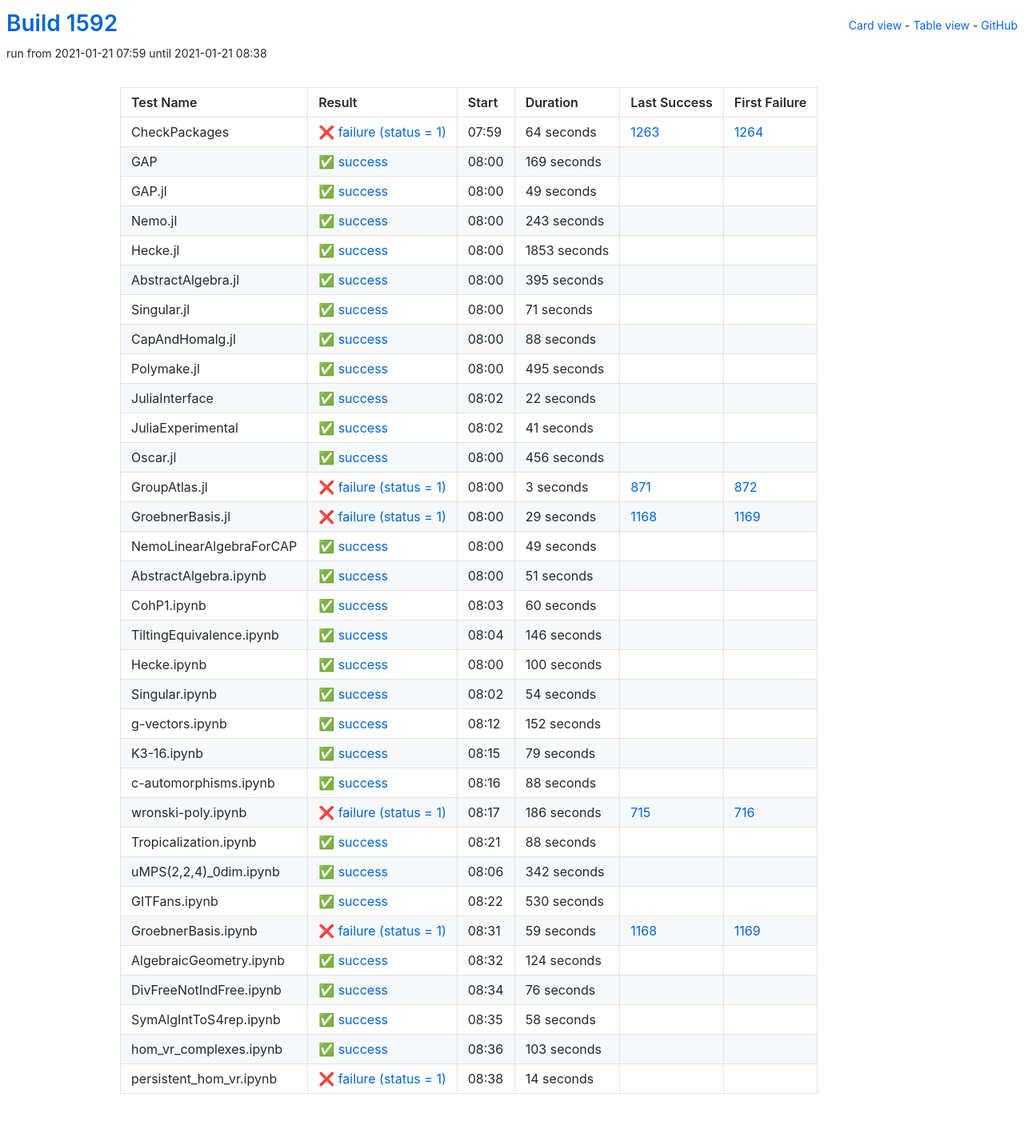
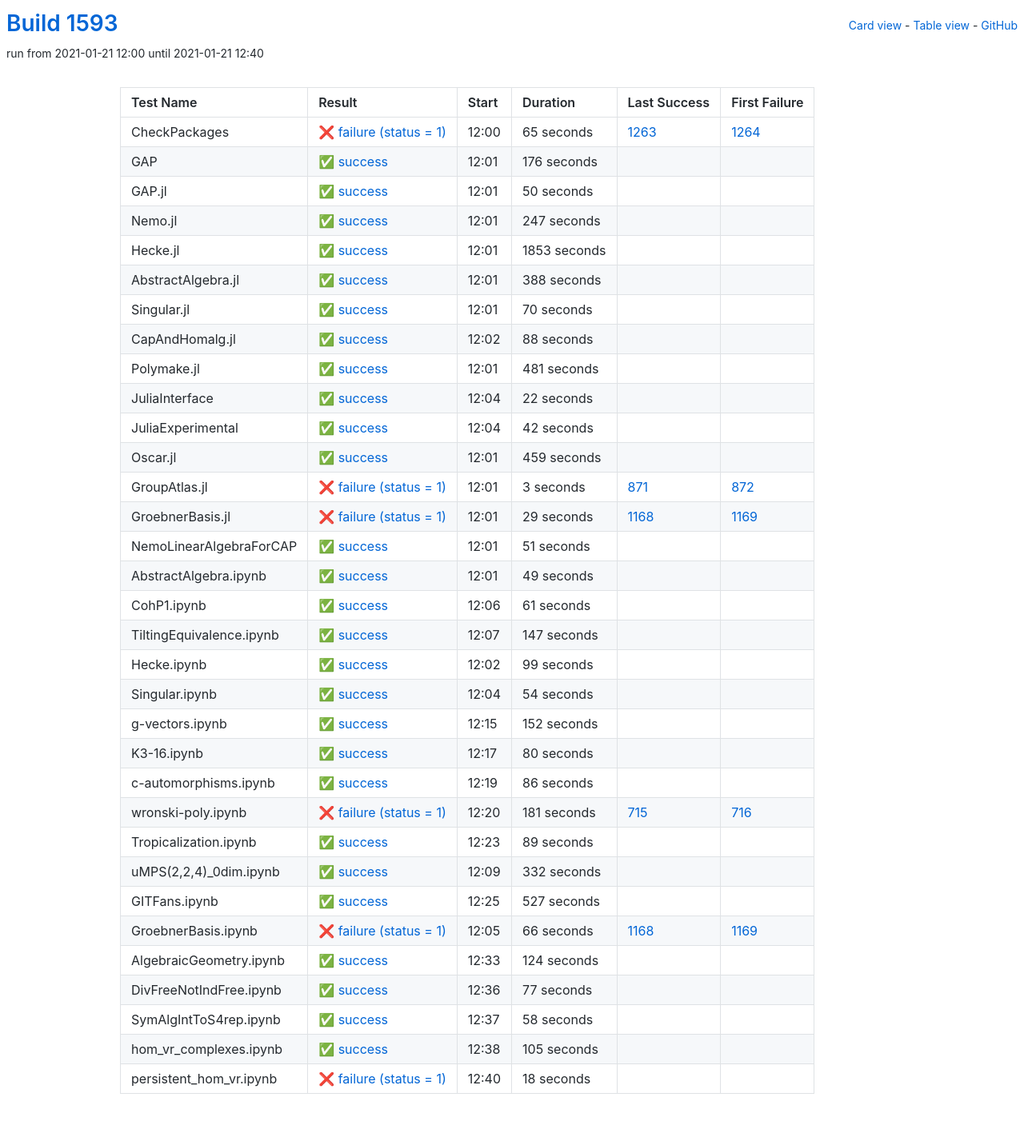
Before and after one commit to oscar-system/oscar-ci-status-stable, a Jekyll site: the page built from table.html, in a window 1280 px wide. Shown: the whole page at 80% size. Built offline with Jekyll 4.4.1, drawn with Linux system fonts in a browser that asks for light colours.

Commit message:
Build #1593

```diff
--- a/_data/ci.yml
+++ b/_data/ci.yml
@@ -1,6 +1,6 @@
 ---
-build: 1592
-build_url: https://oscarci.mathematik.uni-kl.de/job/oscar-stable/1592/
+build: 1593
+build_url: https://oscarci.mathematik.uni-kl.de/job/oscar-stable/1593/
 job: oscar-stable
 organization: oscar-system
 repo: oscar-ci-status-stable
@@ -8,56 +8,56 @@ repourl: https://github.com/oscar-system/oscar-ci-status-stable
 tests:
 - name: CheckPackages
   id: checkpackages
-  log: https://oscarci.mathematik.uni-kl.de/job/oscar-stable/1592/artifact/logs/build-1592/CheckPackages.log
-  start: 2021-01-21 07:59
+  log: https://oscarci.mathematik.uni-kl.de/job/oscar-stable/1593/artifact/logs/build-1593/CheckPackages.log
+  start: 2021-01-21 12:00
   success: false
   exitcode: 1
   status: failure
-  duration: 64
+  duration: 65
   last_success: 1263
   last_success_url: https://oscarci.mathematik.uni-kl.de/job/oscar-stable/1263/
   first_failure: 1264
   first_failure_url: https://oscarci.mathematik.uni-kl.de/job/oscar-stable/1264/
 - name: GAP
   id: gap
-  log: https://oscarci.mathematik.uni-kl.de/job/oscar-stable/1592/artifact/logs/build-1592/GAP.log
-  start: 2021-01-21 08:00
+  log: https://oscarci.mathematik.uni-kl.de/job/oscar-stable/1593/artifact/logs/build-1593/GAP.log
+  start: 2021-01-21 12:01
   success: true
   exitcode: 0
   status: success
-  duration: 169
+  duration: 176
   last_success: false
   last_success_url:
   first_failure: false
   first_failure_url:
 - name: GAP.jl
   id: gap-jl
-  log: https://oscarci.mathematik.uni-kl.de/job/oscar-stable/1592/artifact/logs/build-1592/GAP.jl.log
-  start: 2021-01-21 08:00
+  log: https://oscarci.mathematik.uni-kl.de/job/oscar-stable/1593/artifact/logs/build-1593/GAP.jl.log
+  start: 2021-01-21 12:01
   success: true
   exitcode: 0
   status: success
-  duration: 49
+  duration: 50
   last_success: false
   last_success_url:
   first_failure: false
   first_failure_url:
 - name: Nemo.jl
   id: nemo-jl
-  log: https://oscarci.mathematik.uni-kl.de/job/oscar-stable/1592/artifact/logs/build-1592/Nemo.jl.log
-  start: 2021-01-21 08:00
+  log: https://oscarci.mathematik.uni-kl.de/job/oscar-stable/1593/artifact/logs/build-1593/Nemo.jl.log
+  start: 2021-01-21 12:01
   success: true
   exitcode: 0
   status: success
-  duration: 243
+  duration: 247
   last_success: false
   last_success_url:
   first_failure: false
   first_failure_url:
 - name: Hecke.jl
   id: hecke-jl
-  log: https://oscarci.mathematik.uni-kl.de/job/oscar-stable/1592/artifact/logs/build-1592/Hecke.jl.log
-  start: 2021-01-21 08:00
+  log: https://oscarci.mathematik.uni-kl.de/job/oscar-stable/1593/artifact/logs/build-1593/Hecke.jl.log
+  start: 2021-01-21 12:01
   success: true
   exitcode: 0
   status: success
@@ -68,32 +68,32 @@ tests:
   first_failure_url:
 - name: AbstractAlgebra.jl
   id: abstractalgebra-jl
-  log: https://oscarci.mathematik.uni-kl.de/job/oscar-stable/1592/artifact/logs/build-1592/AbstractAlgebra.jl.log
-  start: 2021-01-21 08:00
+  log: https://oscarci.mathematik.uni-kl.de/job/oscar-stable/1593/artifact/logs/build-1593/AbstractAlgebra.jl.log
+  start: 2021-01-21 12:01
   success: true
   exitcode: 0
   status: success
-  duration: 395
+  duration: 388
   last_success: false
   last_success_url:
   first_failure: false
   first_failure_url:
 - name: Singular.jl
   id: singular-jl
-  log: https://oscarci.mathematik.uni-kl.de/job/oscar-stable/1592/artifact/logs/build-1592/Singular.jl.log
-  start: 2021-01-21 08:00
+  log: https://oscarci.mathematik.uni-kl.de/job/oscar-stable/1593/artifact/logs/build-1593/Singular.jl.log
+  start: 2021-01-21 12:01
   success: true
   exitcode: 0
   status: success
-  duration: 71
+  duration: 70
   last_success: false
   last_success_url:
   first_failure: false
   first_failure_url:
 - name: CapAndHomalg.jl
   id: capandhomalg-jl
-  log: https://oscarci.mathematik.uni-kl.de/job/oscar-stable/1592/artifact/logs/build-1592/CapAndHomalg.jl.log
-  start: 2021-01-21 08:00
+  log: https://oscarci.mathematik.uni-kl.de/job/oscar-stable/1593/artifact/logs/build-1593/CapAndHomalg.jl.log
+  start: 2021-01-21 12:02
   success: true
   exitcode: 0
   status: success
@@ -104,20 +104,20 @@ tests:
   first_failure_url:
 - name: Polymake.jl
   id: polymake-jl
-  log: https://oscarci.mathematik.uni-kl.de/job/oscar-stable/1592/artifact/logs/build-1592/Polymake.jl.log
-  start: 2021-01-21 08:00
+  log: https://oscarci.mathematik.uni-kl.de/job/oscar-stable/1593/artifact/logs/build-1593/Polymake.jl.log
+  start: 2021-01-21 12:01
   success: true
   exitcode: 0
   status: success
-  duration: 495
+  duration: 481
   last_success: false
   last_success_url:
   first_failure: false
   first_failure_url:
 - name: JuliaInterface
   id: juliainterface
-  log: https://oscarci.mathematik.uni-kl.de/job/oscar-stable/1592/artifact/logs/build-1592/JuliaInterface.log
-  start: 2021-01-21 08:02
+  log: https://oscarci.mathematik.uni-kl.de/job/oscar-stable/1593/artifact/logs/build-1593/JuliaInterface.log
+  start: 2021-01-21 12:04
   success: true
   exitcode: 0
   status: success
@@ -128,32 +128,32 @@ tests:
   first_failure_url:
 - name: JuliaExperimental
   id: juliaexperimental
-  log: https://oscarci.mathematik.uni-kl.de/job/oscar-stable/1592/artifact/logs/build-1592/JuliaExperimental.log
-  start: 2021-01-21 08:02
+  log: https://oscarci.mathematik.uni-kl.de/job/oscar-stable/1593/artifact/logs/build-1593/JuliaExperimental.log
+  start: 2021-01-21 12:04
   success: true
   exitcode: 0
   status: success
-  duration: 41
+  duration: 42
   last_success: false
   last_success_url:
   first_failure: false
   first_failure_url:
 - name: Oscar.jl
   id: oscar-jl
-  log: https://oscarci.mathematik.uni-kl.de/job/oscar-stable/1592/artifact/logs/build-1592/Oscar.jl.log
-  start: 2021-01-21 08:00
+  log: https://oscarci.mathematik.uni-kl.de/job/oscar-stable/1593/artifact/logs/build-1593/Oscar.jl.log
+  start: 2021-01-21 12:01
   success: true
   exitcode: 0
   status: success
-  duration: 456
+  duration: 459
   last_success: false
   last_success_url:
   first_failure: false
   first_failure_url:
 - name: GroupAtlas.jl
   id: groupatlas-jl
-  log: https://oscarci.mathematik.uni-kl.de/job/oscar-stable/1592/artifact/logs/build-1592/GroupAtlas.jl.log
-  start: 2021-01-21 08:00
+  log: https://oscarci.mathematik.uni-kl.de/job/oscar-stable/1593/artifact/logs/build-1593/GroupAtlas.jl.log
+  start: 2021-01-21 12:01
   success: false
   exitcode: 1
   status: failure
@@ -164,8 +164,8 @@ tests:
   first_failure_url: https://oscarci.mathematik.uni-kl.de/job/oscar-stable/872/
 - name: GroebnerBasis.jl
   id: groebnerbasis-jl
-  log: https://oscarci.mathematik.uni-kl.de/job/oscar-stable/1592/artifact/logs/build-1592/GroebnerBasis.jl.log
-  start: 2021-01-21 08:00
+  log: https://oscarci.mathematik.uni-kl.de/job/oscar-stable/1593/artifact/logs/build-1593/GroebnerBasis.jl.log
+  start: 2021-01-21 12:01
   success: false
   exitcode: 1
   status: failure
@@ -176,8 +176,20 @@ tests:
   first_failure_url: https://oscarci.mathematik.uni-kl.de/job/oscar-stable/1169/
 - name: NemoLinearAlgebraForCAP
   id: nemolinearalgebraforcap
-  log: https://oscarci.mathematik.uni-kl.de/job/oscar-stable/1592/artifact/logs/build-1592/NemoLinearAlgebraForCAP.log
-  start: 2021-01-21 08:00
+  log: https://oscarci.mathematik.uni-kl.de/job/oscar-stable/1593/artifact/logs/build-1593/NemoLinearAlgebraForCAP.log
+  start: 2021-01-21 12:01
+  success: true
+  exitcode: 0
+  status: success
+  duration: 51
+  last_success: false
+  last_success_url:
+  first_failure: false
+  first_failure_url:
+- name: AbstractAlgebra.ipynb
+  id: abstractalgebra-ipynb
+  log: https://oscarci.mathematik.uni-kl.de/job/oscar-stable/1593/artifact/logs/build-1593/AbstractAlgebra.ipynb.log
+  start: 2021-01-21 12:01
   success: true
   exitcode: 0
   status: success
@@ -186,58 +198,46 @@ tests:
   last_success_url:
   first_failure: false
   first_failure_url:
-- name: AbstractAlgebra.ipynb
-  id: abstractalgebra-ipynb
-  log: https://oscarci.mathematik.uni-kl.de/job/oscar-stable/1592/artifact/logs/build-1592/AbstractAlgebra.ipynb.log
-  start: 2021-01-21 08:00
+- name: CohP1.ipynb
+  id: cohp1-ipynb
+  log: https://oscarci.mathematik.uni-kl.de/job/oscar-stable/1593/artifact/logs/build-1593/CohP1.ipynb.log
+  start: 2021-01-21 12:06
   success: true
   exitcode: 0
   status: success
-  duration: 51
-  last_success: false
-  last_success_url:
-  first_failure: false
-  first_failure_url:
-- name: CohP1.ipynb
-  id: cohp1-ipynb
-  log: https://oscarci.mathematik.uni-kl.de/job/oscar-stable/1592/artifact/logs/build-1592/CohP1.ipynb.log
-  start: 2021-01-21 08:03
-  success: true
-  exitcode: 0
-  status: success
-  duration: 60
+  duration: 61
   last_success: false
   last_success_url:
   first_failure: false
   first_failure_url:
 - name: TiltingEquivalence.ipynb
   id: tiltingequivalence-ipynb
-  log: https://oscarci.mathematik.uni-kl.de/job/oscar-stable/1592/artifact/logs/build-1592/TiltingEquivalence.ipynb.log
-  start: 2021-01-21 08:04
+  log: https://oscarci.mathematik.uni-kl.de/job/oscar-stable/1593/artifact/logs/build-1593/TiltingEquivalence.ipynb.log
+  start: 2021-01-21 12:07
   success: true
   exitcode: 0
   status: success
-  duration: 146
+  duration: 147
   last_success: false
   last_success_url:
   first_failure: false
   first_failure_url:
 - name: Hecke.ipynb
   id: hecke-ipynb
-  log: https://oscarci.mathematik.uni-kl.de/job/oscar-stable/1592/artifact/logs/build-1592/Hecke.ipynb.log
-  start: 2021-01-21 08:00
+  log: https://oscarci.mathematik.uni-kl.de/job/oscar-stable/1593/artifact/logs/build-1593/Hecke.ipynb.log
+  start: 2021-01-21 12:02
   success: true
   exitcode: 0
   status: success
-  duration: 100
+  duration: 99
   last_success: false
   last_success_url:
   first_failure: false
   first_failure_url:
 - name: Singular.ipynb
   id: singular-ipynb
-  log: https://oscarci.mathematik.uni-kl.de/job/oscar-stable/1592/artifact/logs/build-1592/Singular.ipynb.log
-  start: 2021-01-21 08:02
+  log: https://oscarci.mathematik.uni-kl.de/job/oscar-stable/1593/artifact/logs/build-1593/Singular.ipynb.log
+  start: 2021-01-21 12:04
   success: true
   exitcode: 0
   status: success
@@ -248,8 +248,8 @@ tests:
   first_failure_url:
 - name: g-vectors.ipynb
   id: g-vectors-ipynb
-  log: https://oscarci.mathematik.uni-kl.de/job/oscar-stable/1592/artifact/logs/build-1592/g-vectors.ipynb.log
-  start: 2021-01-21 08:12
+  log: https://oscarci.mathematik.uni-kl.de/job/oscar-stable/1593/artifact/logs/build-1593/g-vectors.ipynb.log
+  start: 2021-01-21 12:15
   success: true
   exitcode: 0
   status: success
@@ -260,92 +260,92 @@ tests:
   first_failure_url:
 - name: K3-16.ipynb
   id: k3-16-ipynb
-  log: https://oscarci.mathematik.uni-kl.de/job/oscar-stable/1592/artifact/logs/build-1592/K3-16.ipynb.log
-  start: 2021-01-21 08:15
+  log: https://oscarci.mathematik.uni-kl.de/job/oscar-stable/1593/artifact/logs/build-1593/K3-16.ipynb.log
+  start: 2021-01-21 12:17
   success: true
   exitcode: 0
   status: success
-  duration: 79
+  duration: 80
   last_success: false
   last_success_url:
   first_failure: false
   first_failure_url:
 - name: c-automorphisms.ipynb
   id: c-automorphisms-ipynb
-  log: https://oscarci.mathematik.uni-kl.de/job/oscar-stable/1592/artifact/logs/build-1592/c-automorphisms.ipynb.log
-  start: 2021-01-21 08:16
+  log: https://oscarci.mathematik.uni-kl.de/job/oscar-stable/1593/artifact/logs/build-1593/c-automorphisms.ipynb.log
+  start: 2021-01-21 12:19
   success: true
   exitcode: 0
   status: success
-  duration: 88
+  duration: 86
   last_success: false
   last_success_url:
   first_failure: false
   first_failure_url:
 - name: wronski-poly.ipynb
   id: wronski-poly-ipynb
-  log: https://oscarci.mathematik.uni-kl.de/job/oscar-stable/1592/artifact/logs/build-1592/wronski-poly.ipynb.log
-  start: 2021-01-21 08:17
+  log: https://oscarci.mathematik.uni-kl.de/job/oscar-stable/1593/artifact/logs/build-1593/wronski-poly.ipynb.log
+  start: 2021-01-21 12:20
   success: false
   exitcode: 1
   status: failure
-  duration: 186
+  duration: 181
   last_success: 715
   last_success_url: https://oscarci.mathematik.uni-kl.de/job/oscar-stable/715/
   first_failure: 716
   first_failure_url: https://oscarci.mathematik.uni-kl.de/job/oscar-stable/716/
 - name: Tropicalization.ipynb
   id: tropicalization-ipynb
-  log: https://oscarci.mathematik.uni-kl.de/job/oscar-stable/1592/artifact/logs/build-1592/Tropicalization.ipynb.log
-  start: 2021-01-21 08:21
+  log: https://oscarci.mathematik.uni-kl.de/job/oscar-stable/1593/artifact/logs/build-1593/Tropicalization.ipynb.log
+  start: 2021-01-21 12:23
   success: true
   exitcode: 0
   status: success
-  duration: 88
+  duration: 89
   last_success: false
   last_success_url:
   first_failure: false
   first_failure_url:
 - name: uMPS(2,2,4)_0dim.ipynb
   id: umps-2-2-4-0dim-ipynb
-  log: https://oscarci.mathematik.uni-kl.de/job/oscar-stable/1592/artifact/logs/build-1592/uMPS-2-2-4-_0dim.ipynb.log
-  start: 2021-01-21 08:06
+  log: https://oscarci.mathematik.uni-kl.de/job/oscar-stable/1593/artifact/logs/build-1593/uMPS-2-2-4-_0dim.ipynb.log
+  start: 2021-01-21 12:09
   success: true
   exitcode: 0
   status: success
-  duration: 342
+  duration: 332
   last_success: false
   last_success_url:
   first_failure: false
   first_failure_url:
 - name: GITFans.ipynb
   id: gitfans-ipynb
-  log: https://oscarci.mathematik.uni-kl.de/job/oscar-stable/1592/artifact/logs/build-1592/GITFans.ipynb.log
-  start: 2021-01-21 08:22
+  log: https://oscarci.mathematik.uni-kl.de/job/oscar-stable/1593/artifact/logs/build-1593/GITFans.ipynb.log
+  start: 2021-01-21 12:25
   success: true
   exitcode: 0
   status: success
-  duration: 530
+  duration: 527
   last_success: false
   last_success_url:
   first_failure: false
   first_failure_url:
 - name: GroebnerBasis.ipynb
   id: groebnerbasis-ipynb
-  log: https://oscarci.mathematik.uni-kl.de/job/oscar-stable/1592/artifact/logs/build-1592/GroebnerBasis.ipynb.log
-  start: 2021-01-21 08:31
+  log: https://oscarci.mathematik.uni-kl.de/job/oscar-stable/1593/artifact/logs/build-1593/GroebnerBasis.ipynb.log
+  start: 2021-01-21 12:05
   success: false
   exitcode: 1
   status: failure
-  duration: 59
+  duration: 66
   last_success: 1168
   last_success_url: https://oscarci.mathematik.uni-kl.de/job/oscar-stable/1168/
   first_failure: 1169
   first_failure_url: https://oscarci.mathematik.uni-kl.de/job/oscar-stable/1169/
 - name: AlgebraicGeometry.ipynb
   id: algebraicgeometry-ipynb
-  log: https://oscarci.mathematik.uni-kl.de/job/oscar-stable/1592/artifact/logs/build-1592/AlgebraicGeometry.ipynb.log
-  start: 2021-01-21 08:32
+  log: https://oscarci.mathematik.uni-kl.de/job/oscar-stable/1593/artifact/logs/build-1593/AlgebraicGeometry.ipynb.log
+  start: 2021-01-21 12:33
   success: true
   exitcode: 0
   status: success
@@ -356,20 +356,20 @@ tests:
   first_failure_url:
 - name: DivFreeNotIndFree.ipynb
   id: divfreenotindfree-ipynb
-  log: https://oscarci.mathematik.uni-kl.de/job/oscar-stable/1592/artifact/logs/build-1592/DivFreeNotIndFree.ipynb.log
-  start: 2021-01-21 08:34
+  log: https://oscarci.mathematik.uni-kl.de/job/oscar-stable/1593/artifact/logs/build-1593/DivFreeNotIndFree.ipynb.log
+  start: 2021-01-21 12:36
   success: true
   exitcode: 0
   status: success
-  duration: 76
+  duration: 77
   last_success: false
   last_success_url:
   first_failure: false
   first_failure_url:
 - name: SymAlgIntToS4rep.ipynb
   id: symalginttos4rep-ipynb
-  log: https://oscarci.mathematik.uni-kl.de/job/oscar-stable/1592/artifact/logs/build-1592/SymAlgIntToS4rep.ipynb.log
-  start: 2021-01-21 08:35
+  log: https://oscarci.mathematik.uni-kl.de/job/oscar-stable/1593/artifact/logs/build-1593/SymAlgIntToS4rep.ipynb.log
+  start: 2021-01-21 12:37
   success: true
   exitcode: 0
   status: success
@@ -380,24 +380,24 @@ tests:
   first_failure_url:
 - name: hom_vr_complexes.ipynb
   id: hom-vr-complexes-ipynb
-  log: https://oscarci.mathematik.uni-kl.de/job/oscar-stable/1592/artifact/logs/build-1592/hom_vr_complexes.ipynb.log
-  start: 2021-01-21 08:36
+  log: https://oscarci.mathematik.uni-kl.de/job/oscar-stable/1593/artifact/logs/build-1593/hom_vr_complexes.ipynb.log
+  start: 2021-01-21 12:38
   success: true
   exitcode: 0
   status: success
-  duration: 103
+  duration: 105
   last_success: false
   last_success_url:
   first_failure: false
   first_failure_url:
 - name: persistent_hom_vr.ipynb
   id: persistent-hom-vr-ipynb
-  log: https://oscarci.mathematik.uni-kl.de/job/oscar-stable/1592/artifact/logs/build-1592/persistent_hom_vr.ipynb.log
-  start: 2021-01-21 08:38
+  log: https://oscarci.mathematik.uni-kl.de/job/oscar-stable/1593/artifact/logs/build-1593/persistent_hom_vr.ipynb.log
+  start: 2021-01-21 12:40
   success: false
   exitcode: 1
   status: failure
-  duration: 14
+  duration: 18
   last_success: false
   last_success_url:
   first_failure: false
```
Also changed, not shown: README.md.
